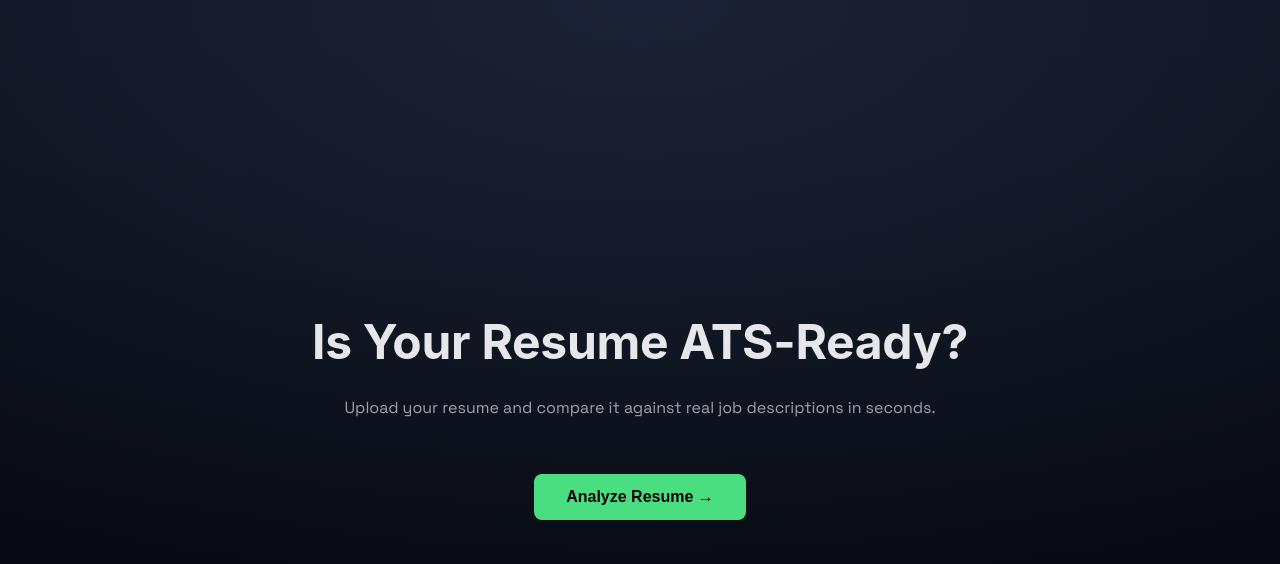
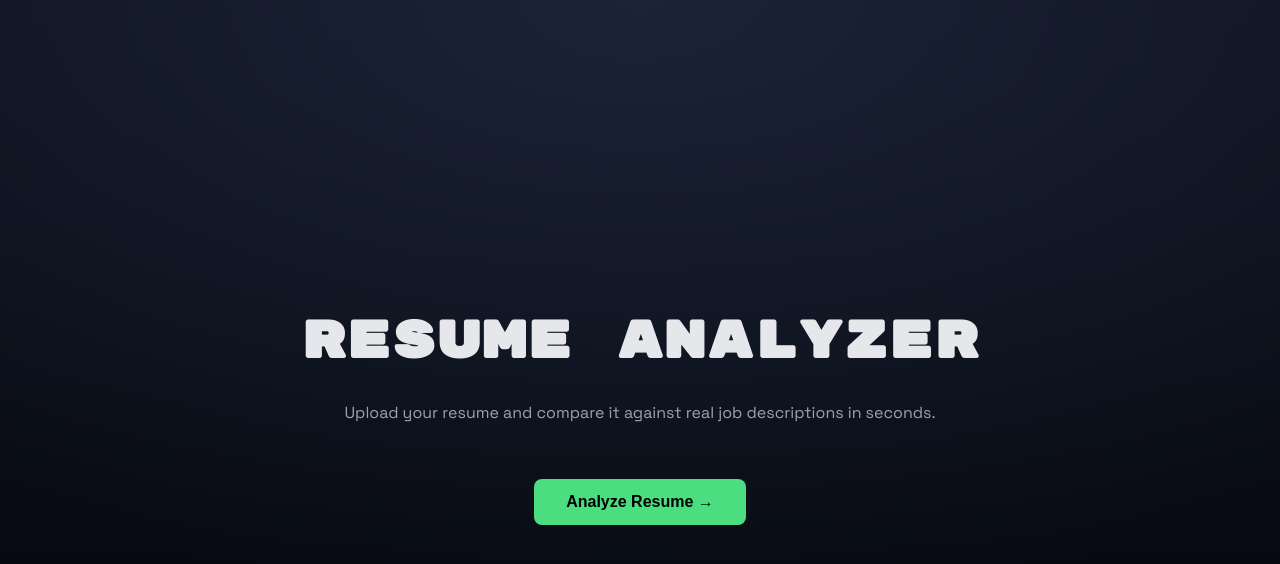
Before and after one commit to suki2811/resume-analyzer-ui, a React (Vite) app: page / in a window 1280 px wide. Shown: the top 564 px of the page. Built offline with nearby package versions, Linux system fonts and the light colour scheme.

Commit message:
Update Landing.jsx

```diff
--- a/src/pages/Landing.jsx
+++ b/src/pages/Landing.jsx
@@ -11,9 +11,17 @@ export default function Landing({ onStart }) {
         textAlign: "center",
       }}
     >
-      <h1 style={{ fontSize: "48px", marginBottom: "10px" }}>
-        Is Your Resume ATS-Ready?
-      </h1>
+      <h1
+  style={{
+    fontFamily: "Rubik Mono One, monospace",
+    fontSize: "52px",
+    letterSpacing: "1px",
+    marginBottom: "12px",
+  }}
+>
+  Resume Analyzer
+</h1>
+
 
       <p style={{ color: "#9ca3af", maxWidth: "600px" }}>
         Upload your resume and compare it against real job descriptions in
```
